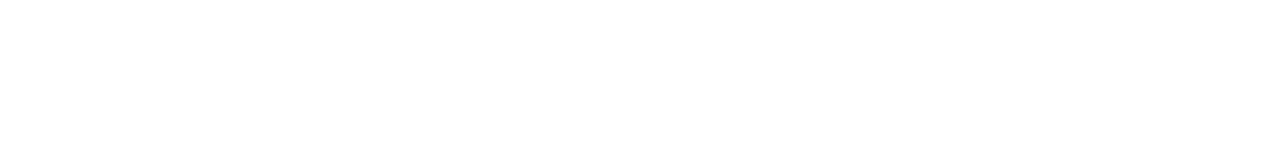
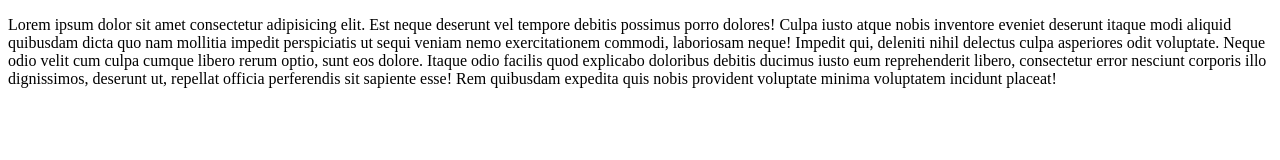
Before and after one commit to metul8085/my-first-repo, a plain HTML site: page index.html in a window 1280 px wide. Drawn offline with Linux system fonts and the light colour scheme.

Commit message:
add paragraph

```diff
--- a/index.html
+++ b/index.html
@@ -7,6 +7,6 @@
     <title>Document</title>
 </head>
 <body>
-
+    <p>Lorem ipsum dolor sit amet consectetur adipisicing elit. Est neque deserunt vel tempore debitis possimus porro dolores! Culpa iusto atque nobis inventore eveniet deserunt itaque modi aliquid quibusdam dicta quo nam mollitia impedit perspiciatis ut sequi veniam nemo exercitationem commodi, laboriosam neque! Impedit qui, deleniti nihil delectus culpa asperiores odit voluptate. Neque odio velit cum culpa cumque libero rerum optio, sunt eos dolore. Itaque odio facilis quod explicabo doloribus debitis ducimus iusto eum reprehenderit libero, consectetur error nesciunt corporis illo dignissimos, deserunt ut, repellat officia perferendis sit sapiente esse! Rem quibusdam expedita quis nobis provident voluptate minima voluptatem incidunt placeat!</p>
 </body>
 </html>
```
